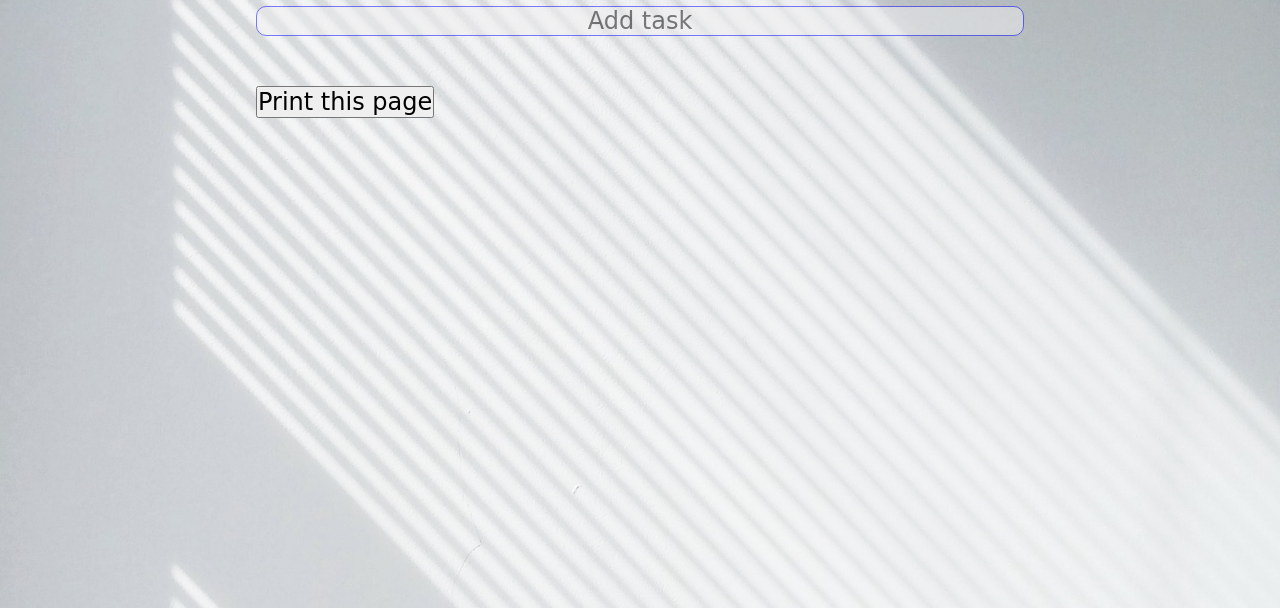
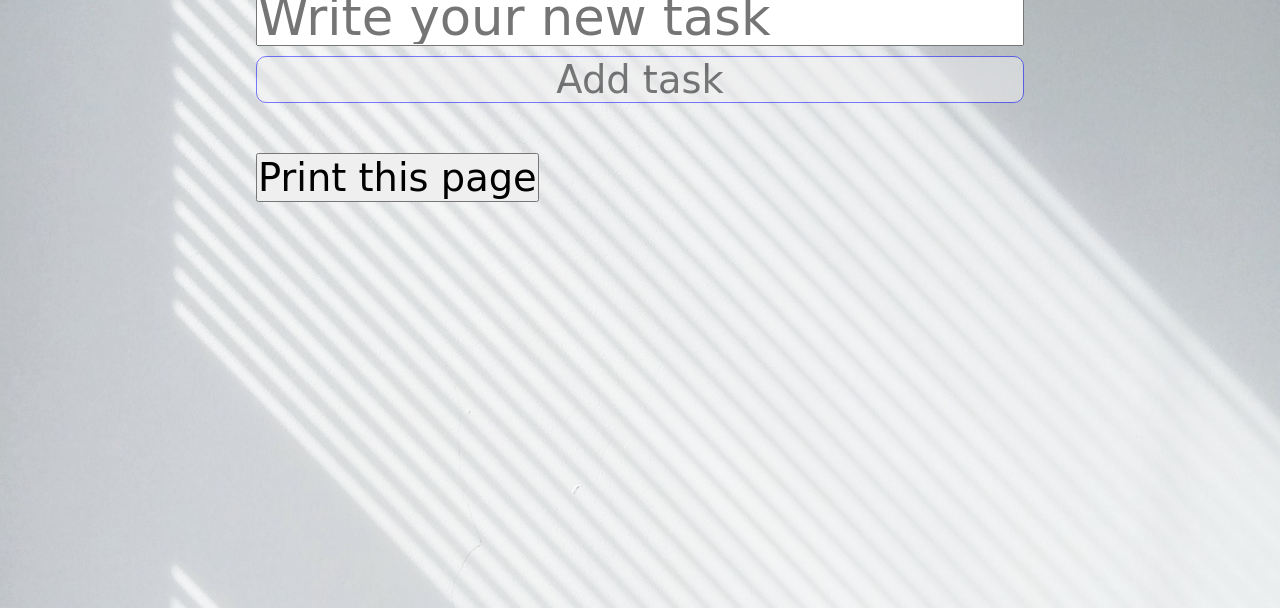
Before and after one commit to MicBlas/ToDoList, a plain HTML site: page index.html in a window 1280 px wide. Shown: the part 192-800 px from the top of the page. Drawn offline with Linux system fonts and the light colour scheme; a web font is replaced by a local one.

Commit message:
update styles-change font size

```diff
--- a/style.css
+++ b/style.css
@@ -2,7 +2,7 @@
 	padding: 0;
 	margin: 0;
 	box-sizing: border-box;
-	font-size: 3vh;
+	font-size: 3vw;
 	font-family: "Grape Nuts", cursive; //add google fonts+add in index
 }
 body {
@@ -65,7 +65,7 @@ done:hover {
 	text-decoration: line-through;
 }
 .newTask::placeholder {
-	font-size: 4vh;
+	font-size: 4vw;
 }
 button.print {
 	margin-top: 5vh;
```
Also changed, not shown: index.html (+1 -1 lines).
